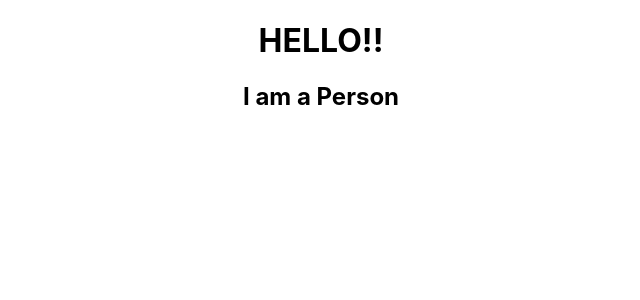
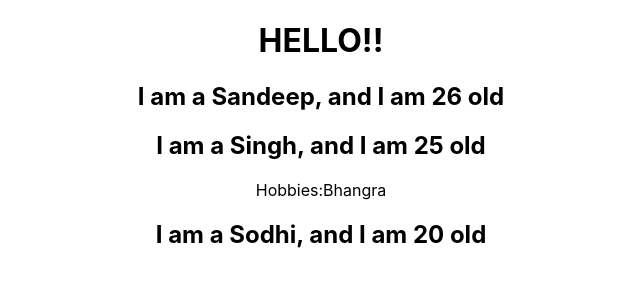
Before and after one commit to sandeepsodhi/reactproj, a React (Create React App) app: page / in a window 1280 px wide. Shown: the top 300 px of the page, without its empty margins (319-959 px from the left). Built offline with nearby package versions, Linux system fonts and the light colour scheme.

Commit message:
working with props

```diff
--- a/src/App.js
+++ b/src/App.js
@@ -9,7 +9,9 @@ class App extends Component{
       return(
         <div className="App" >
           <h1>HELLO!! </h1>
-          <Person />
+          <Person name='Sandeep' age= '26'/>
+          <Person name='Singh' age='25'>Hobbies:Bhangra</Person>
+          <Person name='Sodhi' age='20'/>
         </div>
       );
     }
--- a/src/Person/Person.js
+++ b/src/Person/Person.js
@@ -1,10 +1,18 @@
+//import React from 'react';
+
 //following es6 syntax to create a function
 //cont->not planing to change this function, person->functionName, () -> parameterList for function
+//prop is the default parameter which have all the parameter in it as property from component creation
+const person = (prop) => {
+    //if we want to insert some javascript variables inside jsx then we need to insert them in single curly braces.
+    //children refers to any element within opening and closing tag of our element, it even refers to the plain text
+    return (
+        <div>
+            <h2>I am a {prop.name}, and I am  {prop.age} old</h2>
+            <p>{prop.children}</p>
+        </div>
+    );
 
-//import React from 'react';
-
-const person = () => {
-    return <h2>I am a Person</h2>
 };
 
 export default person;
```
Also changed, not shown: 1 other file (tests, documents, lock files or other folders).
